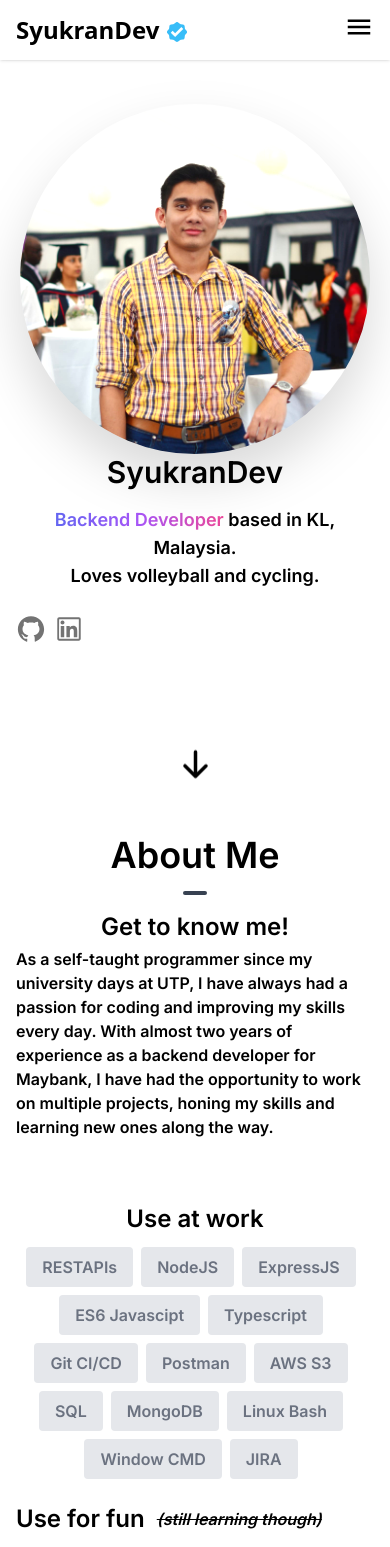
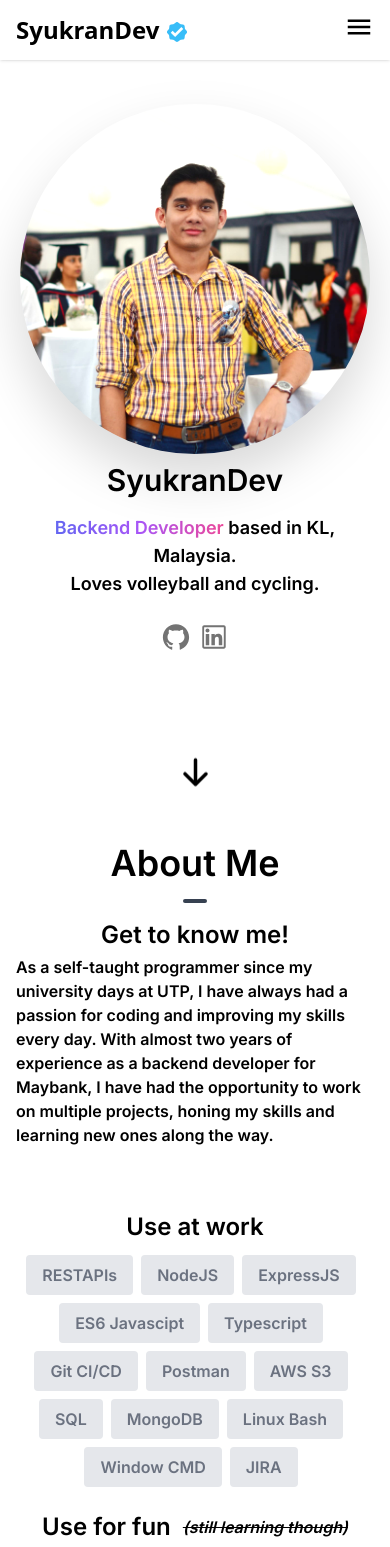
Before and after one commit to syukranDev/my-portfolio-2023, a Next.js app: page / in a window 390 px wide. Shown: the top 1547 px of the page. Built offline with nearby package versions, Linux system fonts and the light colour scheme.

Commit message:
fix: revamp everything

```diff
--- a/app/components/AboutSection.jsx
+++ b/app/components/AboutSection.jsx
@@ -64,7 +64,7 @@
                 )
               })}
             </div>
-            <div className="flex flex-row">
+            <div className="flex flex-row justify-center md:justify-start">
               <h1 className="text-2xl font-bold mb-1 mt-6">Use for fun</h1>
               <p className=" ml-3 mt-7 line-through italic">(still learning though)</p>
             </div>
--- a/app/components/HeroSection.jsx
+++ b/app/components/HeroSection.jsx
@@ -19,7 +19,7 @@
           />
         </div>
         <div className="md:mt-2 md:w-3/5">
-          <h1 className="text-3xl font-bold sm:text-5xl md:text-6xl lg:text-7xl">
+          <h1 className="text-3xl font-bold mt-2 sm:text-5xl md:text-6xl lg:text-7xl">
              SyukranDev
           </h1>
           <p className="text-lg mt-4 md:text-2xl">
@@ -32,7 +32,7 @@
             Loves volleyball and cycling.
           </p>
           {/* --- */}
-          <div className="flex flex-row  space-x-2 mb-1">
+          <div className="flex flex-row  space-x-2 mb-1 justify-center md:justify-start">
             <a href="https://github.com/syukranDev" rel="noreferrer" target="_blank">
               <AiOutlineGithub
                 className="hover:-translate-y-1 transition-transform cursor-pointer text-neutral-500 dark:text-neutral-100"
--- a/tailwind.config.js
+++ b/tailwind.config.js
@@ -11,7 +11,7 @@
   ],
   theme: {
     extend: {
-      screens: { sm: "400px", md: "768px", lg: "976px", xl: "1440pd" },
+      screens: { sm: "480px", md: "768px", lg: "976px", xl: "1440pd" },
       animation: {
         fadeIn: "fadeIn 1.5s",
         bounce:
```
